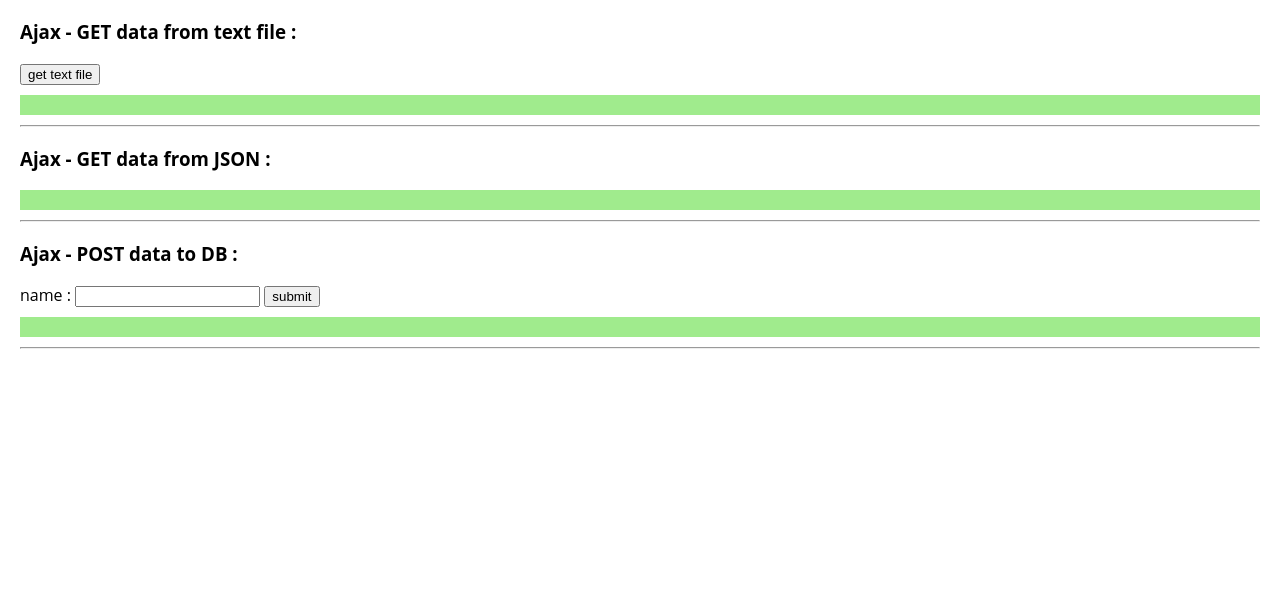
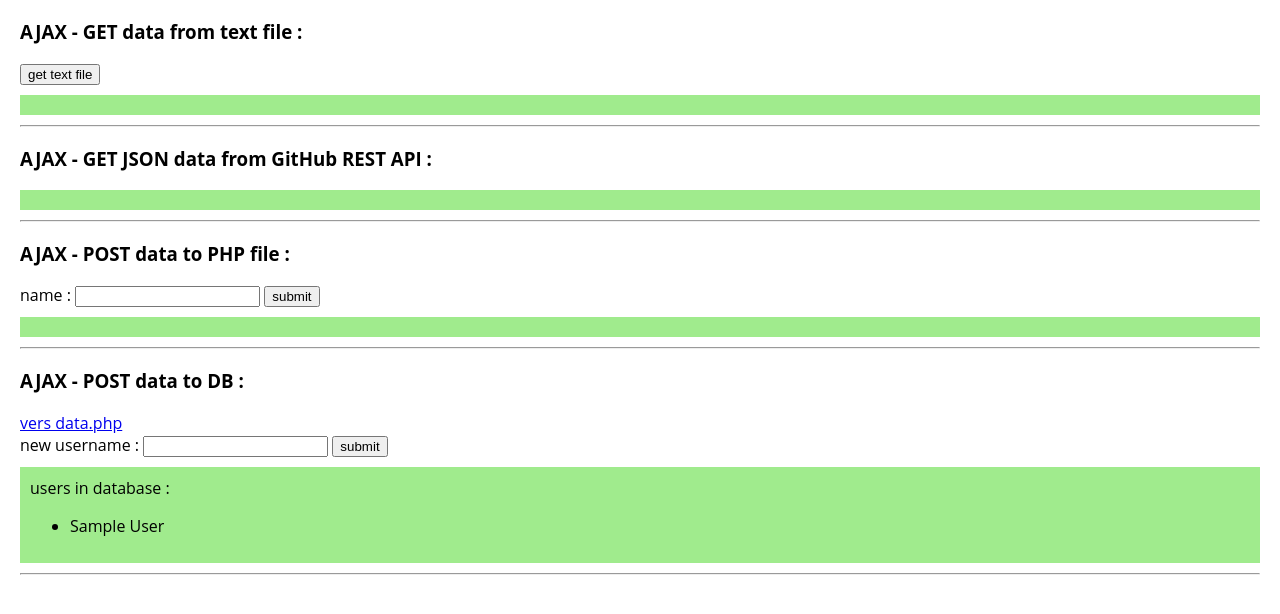
Before and after one commit to MaxGsprd/ajax_tryouts, a PHP site: page / in a window 1280 px wide. Shown: the top 614 px of the page. Run offline with PHP 8.4, Linux system fonts and the light colour scheme; tables that the repository leaves empty or names only in its code hold one stand-in row (values such as "Sample post").

Commit message:
new functions added & new file organisation done

```diff
--- /dev/null
+++ b/data.php
@@ -0,0 +1,41 @@
+<?php
+if (isset($_POST['name'])) {
+    $name = $_POST['name'];
+    echo "username :  $name";
+}
+
+if(isset($_POST['newUser'])) {
+    $newUser = $_POST['newUser'];
+    try {
+        $pdo = new PDO('mysql:host=localhost;dbname=testAjax', 'root', '' );
+        $sql = "INSERT INTO `users`(`name`) VALUES (:newUser)";
+        $statement = $pdo->prepare($sql);
+
+        $statement->bindValue(':newUser', $newUser);
+
+        $inserted = $statement->execute();
+
+    } catch (PDOException $e) {
+        print "PDOException : $e->getMessage()";
+        die();
+    }
+    $statement = null;
+    $pdo = null;
+}
+
+try {
+    $pdo = new PDO('mysql:host=localhost;dbname=testAjax', 'root', '' );
+
+    $stmt = $pdo->prepare('SELECT * FROM users');
+    $stmt->execute();
+
+    $results = $stmt->fetchAll(PDO::FETCH_COLUMN, 1);
+
+} catch (PDOException $e){
+    print "PDOException : $e->getMessage()";
+    die();
+}
+
+$stmt = null;
+$pdo = null;
+?>
--- a/index.php
+++ b/index.php
@@ -1,3 +1,6 @@
+<?php
+include 'data.php';
+?>
 <!DOCTYPE html>
 <html lang="fr">
 <head>
@@ -10,32 +13,48 @@
 <body>
     <section class="container">
         <!-- <ul>
-            <li class="meteo"><a href="demo.php?city=Paris">Paris</a></li>
-            <li class="meteo"><a href="demo.php?city=Courbevoie">Courbevoie</a></li>
+            <li class="meteo"><a href="data.php?city=Paris">Paris</a></li>
+            <li class="meteo"><a href="data.php?city=Courbevoie">Courbevoie</a></li>
         </ul>
         <div id="result"></div>
         <hr> -->
-        <h3>Ajax - GET data from text file : </h3>
+        <h3>AJAX - GET data from text file : </h3>
         <button id="btn">get text file</button>
         <div id="dataText" class="result"></div>
         <hr>
-        <h3>Ajax - GET data from JSON :</h3>
+        <h3>AJAX - GET JSON data from GitHub REST API :</h3>
         <div id="dataJSON" class="result divUser"></div>
         <hr>
-        <h3>Ajax - POST data to DB : </h3>
-        <form action="demo.php" method="POST">
+        <h3>AJAX - POST data to PHP file : </h3>
+        <form action="data.php" method="POST">
             <label for="name">name : </label>
             <input type="text" name="name" id="name">
             <input type="submit" value="submit" id="btnSubmit">
         </form>
-        <div id="postData" class="result">
-            <?php if (isset($name)){
-                 echo $name;
-                 }?>
+        <div id="postData" class="result"></div>
+        <hr>
+        <h3>AJAX - POST data to DB : </h3>
+        <a href="data.php">vers data.php</a>
+        <form action="data.php" method="POST">
+            <label for="newUser">new username : </label>
+            <input type="text" name="newUser" id="newUser">
+            <input type="submit" value="submit" id="newUserBtn">
+        </form>
+        <div class="result" id="dbData">users in database :
+            <ul id='resDb'>
+                <?php if (isset($results)): { ?>
+                    <?php foreach($results as $result) : ?>
+                        <li><?= $result ?></li>
+                    <?php endforeach ?>
+                <?php } endif; ?>
+            </ul>
         </div>
         <hr>
     </section>
-    <!-- <script src="app.js"></script> -->
+    <script src="textfile.js"></script>
+    <script src="json_github.js"></script>
+    <script src="post_to_php.js"></script>
+    <script src="post_to_db.js"></script>
     <script src="ajax.js"></script>
 </body>
 </html>
--- /dev/null
+++ b/json_github.js
@@ -0,0 +1,21 @@
+/**
+ * IIFE getting users Json data from github REST API
+ */
+(function(){
+
+    let divResult = document.getElementById('dataJSON');
+
+    let xhr = new XMLHttpRequest();
+    xhr.open('GET', 'https://api.github.com/users', true);
+    xhr.onload = function () {
+        if (xhr.status === 200) {
+            let users = JSON.parse(xhr.responseText);
+            for (let i = 0; i < 12; i++) {
+                divResult.innerHTML += `<div class="avatar""><img src="${users[i].avatar_url}"><p>${users[i].login}</div>`;
+            }
+        } else {
+            console.log('ERROR :', xhr);
+        }
+    }
+    xhr.send();
+})();
--- /dev/null
+++ b/post_to_db.js
@@ -0,0 +1,42 @@
+/**
+ * IIFE, using ajax to send data to be inserted in db using data.php
+ */
+(function (){
+    document.getElementById('newUserBtn').onclick = (e) => {
+        e.preventDefault();
+        let newUser = document.getElementById('newUser').value;
+        updateDbUsers();
+    }
+
+    /**
+     * IIFE, using ajax to send data to be inserted in db using data.php
+     * @param url url used for the ajax call
+     * @param data input value sent by the ajax xhr.send()
+     */
+    function newUserCallback(url, data) {
+        return new Promise(resolve =>  {
+            resolve('resolved');
+            let xhr = new XMLHttpRequest();
+            xhr.open('POST', url);
+            xhr.onload = function () {
+                if (xhr.status === 200) {
+                    let responseData = xhr.responseText;
+                    console.log(responseData);
+                }
+            }
+            xhr.setRequestHeader('Content-Type', 'application/x-www-form-urlencoded');
+            xhr.send('newUser=' + encodeURIComponent(data));
+        });
+    }
+
+      /**
+     * async function waiting for newUserCallback data in order to display the new user on the list in the DOM
+     */
+    async function updateDbUsers() {
+        await newUserCallback('data.php', newUser.value);
+        let ul = document.getElementById('resDb');
+        let li = `<li>${newUser.value}</li>`;
+        ul.innerHTML += li;
+    }
+
+})();
--- /dev/null
+++ b/post_to_php.js
@@ -0,0 +1,29 @@
+/**
+ * IIFE using Ajax to send & retreive data from php file
+ */
+(function (){
+    document.getElementById('btnSubmit').onclick = (e) => {
+        e.preventDefault();
+        let inputName = document.getElementById('name').value;
+        requestCallback('data.php', inputName);
+    }
+    /**
+     * function using Ajax to retrieve input value sent to php file and displaying data on DOM
+     * @param url url used for ajax call
+     * @param data input value sent to the url
+     */
+    function requestCallback(url, data) {
+        let xhr = new XMLHttpRequest();
+        xhr.open('POST', url);
+        xhr.onload = function () {
+            if (xhr.status === 200) {
+                let responseData = xhr.responseText;
+                console.log(responseData);
+                let divPostData = document.getElementById('postData');
+                divPostData.innerHTML = `<p style="margin:0">${responseData}</p>`;
+            }
+        }
+        xhr.setRequestHeader('Content-Type', 'application/x-www-form-urlencoded');
+        xhr.send('name=' + encodeURIComponent(data));
+    }
+})();
--- a/sample.txt
+++ b/sample.txt
@@ -1 +1,3 @@
-Lorem ipsum dolor sit amet consectetur adipisicing elit. Voluptates quo corporis labore, libero amet ipsum tempore corrupti commodi asperiores doloribus cum id quaerat praesentium aliquam molestiae accusantium eaque debitis obcaecati. Illo vitae natus magni recusandae facere non corrupti sint hic nostrum quae et maxime cupiditate laboriosam, repudiandae assumenda reprehenderit aut.
+Dr. Zoidberg, that doesn't make sense. But, okay! For the last time, I don't like lilacs! Your 'first' wife was the one who liked lilacs! We're also Santa Claus! Your best is an idiot! I barely knew Philip, but as a clergyman I have no problem telling his most intimate friends all about him.
+
+Oh, I always feared he might run off like this. Why, why, why didn't I break his legs? Kids have names? Look, everyone wants to be like Germany, but do we really have the pure strength of 'will'? No. We're on the top.
--- /dev/null
+++ b/textfile.js
@@ -0,0 +1,29 @@
+/**
+ * IIFE listening to click event on btn doing an Ajax call to get data from 'sample.    txt';
+ */
+(function (){
+    let btn = document.getElementById('btn').addEventListener('click',loadTxt);
+    let dataTxt = document.getElementById('dataText');
+
+    /**
+     * function getting data from 'sample.txt' file.
+     */
+    function loadTxt () {
+        const xhr = new XMLHttpRequest();
+        //method 1:
+        // xhr.onreadystatechange = function () {
+        //     if(this.readyState === 4 && this.status === 200) {
+        //         console.log(xhr.responseText);
+        //     }
+        // }
+        xhr.open('GET','sample.txt', true);
+
+        //method 2:
+        xhr.onload = function () {
+                if (this.status == 200) {
+                        dataTxt.textContent = this.responseText;
+                    }
+                }
+        xhr.send();
+    }
+})();
```
Also changed, not shown: ajax.js (deleted, +0 -73 lines), demo.php (deleted, +0 -24 lines).
